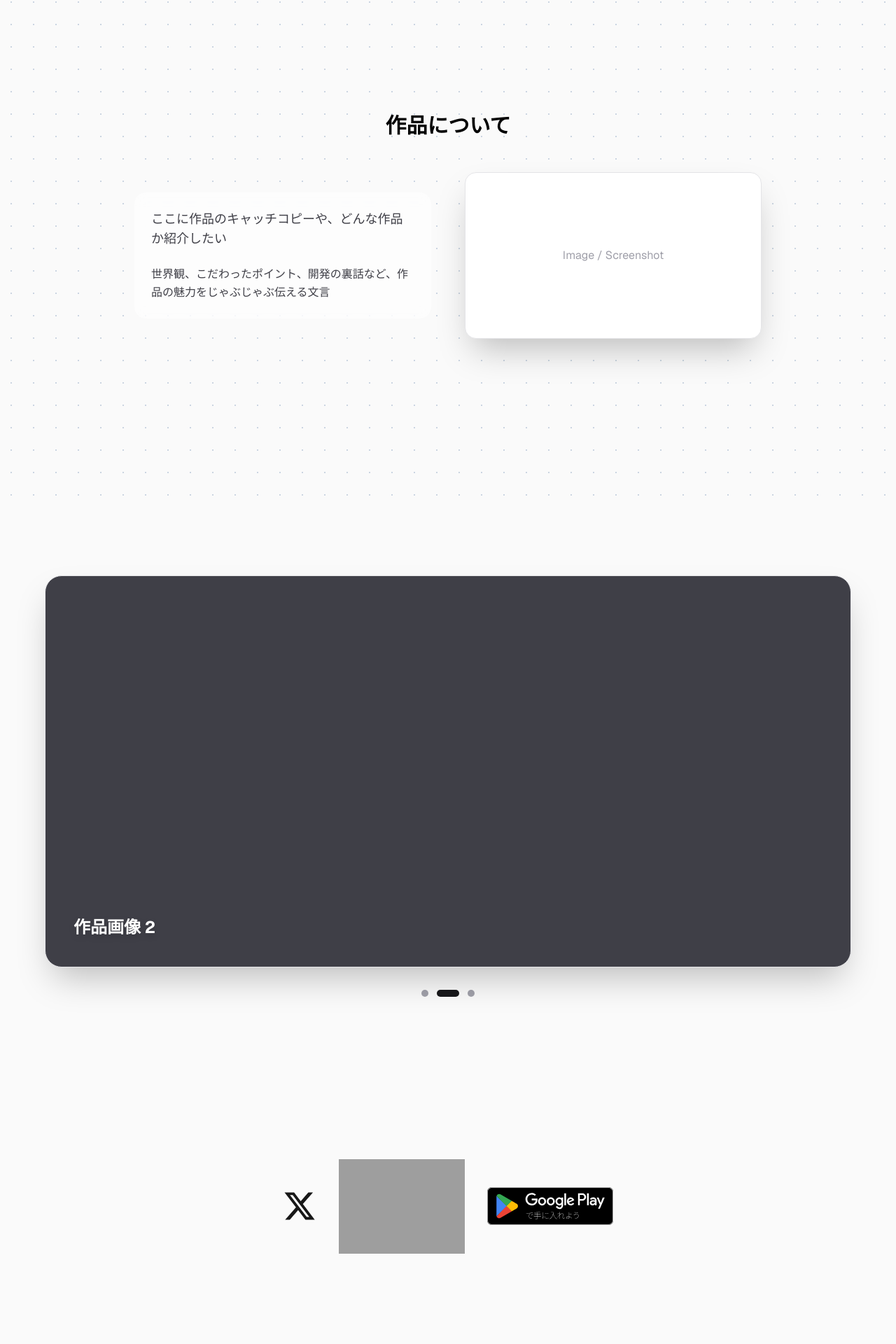
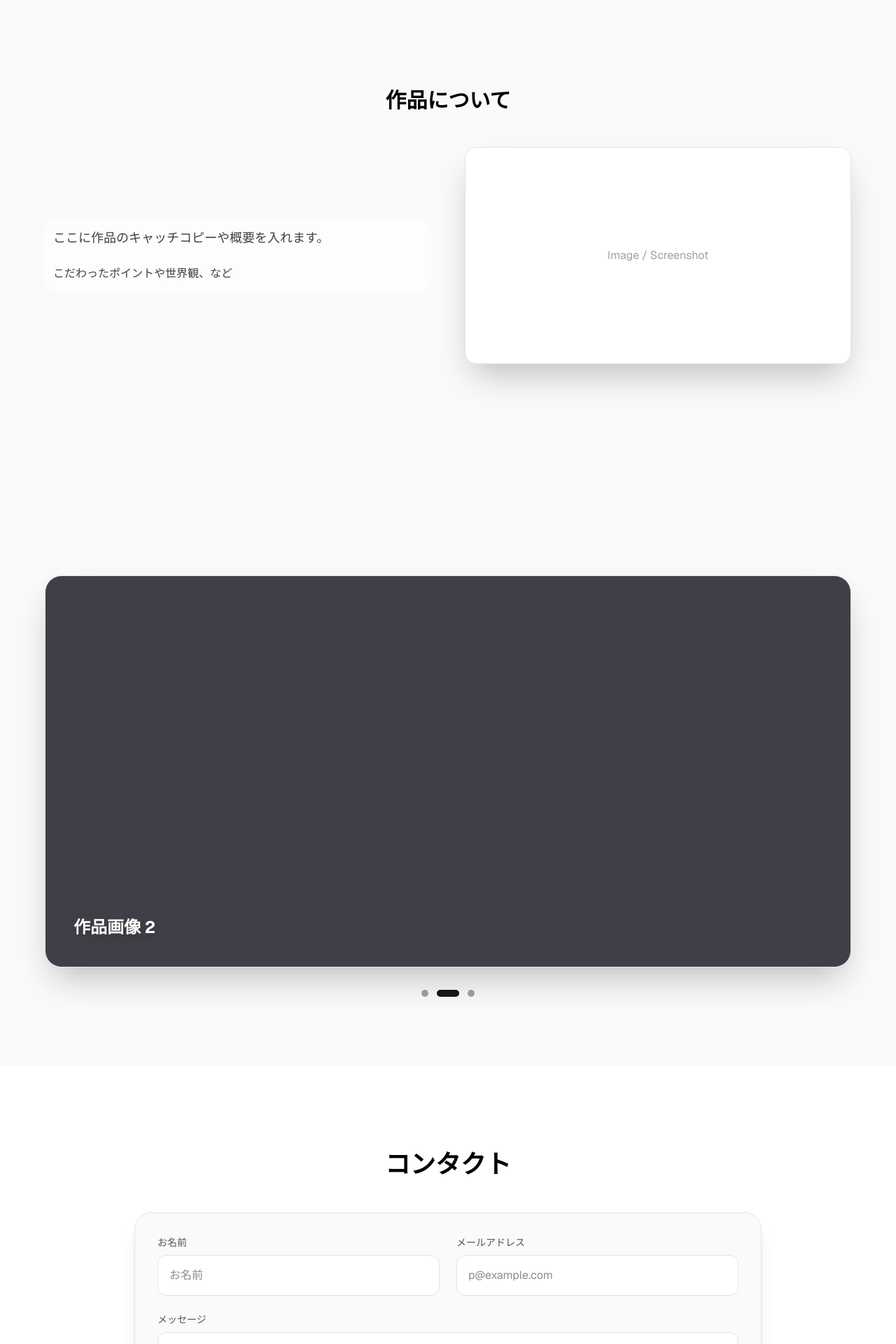
Before and after one commit to aokimakoto0322/arishiki-market-page, a Next.js app in the folder arishiki-market-web-app/: page / in a window 1280 px wide. Shown: the part 877-2797 px from the top of the page at 70% size. Built offline with nearby package versions, Linux system fonts and the light colour scheme; grey boxes are pictures that could not be loaded.

Commit message:
コンタクト機能実装

```diff
--- /dev/null
+++ b/arishiki-market-web-app/app/api/contact/route.ts
@@ -0,0 +1,36 @@
+import { NextResponse } from 'next/server';
+
+export async function POST(request: Request) {
+  try {
+    const { name, email, message } = await request.json();
+
+    const webhookUrl = process.env.DISCORD_WEBHOOK_URL;
+    if (!webhookUrl) {
+      return NextResponse.json({ error: "設定ミス" }, { status: 500 });
+    }
+
+    // Discordへのリクエスト
+    const response = await fetch(webhookUrl, {
+      method: 'POST',
+      headers: { 'Content-Type': 'application/json' },
+      body: JSON.stringify({
+        embeds: [{
+          title: "🕊️ ありしきまーけっとへのお便り 🕊️",
+          color: 0x3b82f6, // 綺麗なブルー
+          fields: [
+            { name: "お名前", value: name || "匿名", inline: true },
+            { name: "メールアドレス", value: email || "未入力", inline: true },
+            { name: "メッセージ", value: message },
+          ],
+          timestamp: new Date().toISOString(),
+        }]
+      }),
+    });
+
+    if (!response.ok) throw new Error("Discord送信失敗");
+
+    return NextResponse.json({ message: "成功しました！" }, { status: 200 });
+  } catch (error) {
+    return NextResponse.json({ error: "送信失敗" }, { status: 500 });
+  }
+}
--- a/arishiki-market-web-app/app/page.tsx
+++ b/arishiki-market-web-app/app/page.tsx
@@ -1,87 +1,92 @@
+"use client";
+
 import SliderSection from "@/components/SliderSection";
 import Image from "next/image";
+import { motion } from "framer-motion";
+import ContactForm from "@/components/Contact";
 
 export default function Home() {
   return (
     <div className="flex flex-col min-h-screen bg-zinc-50 font-sans dark:bg-black">
-      {/* セクション1：画面いっぱいにタイトルを表示 */}
+      {/* セクション1：タイトル（ふわっと浮かび上がる動き） */}
       <section className="flex h-screen w-full flex-col items-center justify-center bg-white dark:bg-black px-16">
-        <div className="flex flex-col items-center text-center">
+        <motion.div
+          initial={{ opacity: 0, y: 20 }}
+          animate={{ opacity: 1, y: 0 }}
+          transition={{ duration: 0.8 }}
+          className="flex flex-col items-center text-center"
+        >
           <h1 className="text-4xl font-semibold leading-tight tracking-tight text-black dark:text-zinc-50 sm:text-5xl whitespace-nowrap">
             ありしきまーけっと
           </h1>
-          {/* 下にスクロールを促すヒント */}
           <div className="mt-10 animate-bounce text-zinc-400">
             <p className="text-sm">Scroll down</p>
           </div>
-        </div>
+        </motion.div>
       </section>
 
+      {/* セクション2：作品概要（スクロールで見えてきたら表示） */}
+      <section className="relative flex min-h-screen w-full flex-col items-center justify-center bg-zinc-50 dark:bg-zinc-950 px-8 py-20 overflow-hidden">
+        {/* 背景ドット（省略） */}
 
-      {/* セクション2：画面いっぱいの作品概要 */}
-      <section className="relative flex min-h-screen w-full flex-col items-center justify-center bg-zinc-50 dark:bg-zinc-950 px-8 py-20 overflow-hidden">
-
-        {/* 背景のドット模様 */}
-        <div
-          className="absolute inset-0 z-0 opacity-100"
-          style={{
-            backgroundImage: `radial-gradient(
-              var(--dot-color, #d1d5db) 1px,
-              transparent 1px
-            )`,
-            backgroundSize: '32px 32px'
-          }}
-        />
-
-        {/* Tailwindの arbitrary values を使ってモードごとに色を変える場合 */}
-        <div
-          className="absolute inset-0 z-0 opacity-100 dark:hidden"
-          style={{
-            backgroundImage: 'radial-gradient(#cbd5e1 1px, transparent 1px)', // ライトモード用の少し濃いグレー
-            backgroundSize: '32px 32px'
-          }}
-        />
-        <div
-          className="absolute inset-0 z-0 hidden dark:block"
-          style={{
-            backgroundImage: 'radial-gradient(#475569 1px, transparent 1px)', // ダークモード用のドット
-            backgroundSize: '32px 32px'
-          }}
-        />
-
-        <div className="relative z-10 max-w-4xl w-full">
-          {/* 見出し */}
+        <motion.div
+          initial={{ opacity: 0 }}
+          whileInView={{ opacity: 1 }}
+          viewport={{ once: true }}
+          transition={{ duration: 1 }}
+          className="relative z-10 max-w-6xl w-full"
+        >
           <h2 className="text-2xl font-bold mb-12 text-center text-black dark:text-zinc-50 sm:text-3xl">
             作品について
           </h2>
 
-          {/* 概要コンテンツ */}
           <div className="grid grid-cols-1 md:grid-cols-2 gap-12 items-center">
-            {/* 左側：テキスト説明 */}
-            <div className="space-y-6 text-zinc-700 dark:text-zinc-300 leading-relaxed bg-white/50 dark:bg-black/20 p-6 rounded-2xl backdrop-blur-sm">
+            {/* 左側：テキスト（横からスライド） */}
+            <motion.div
+              initial={{ x: -50, opacity: 0 }}
+              whileInView={{ x: 0, opacity: 1 }}
+              transition={{ delay: 0.2 }}
+              className="space-y-6 text-zinc-700 dark:text-zinc-300 leading-relaxed bg-white/50 dark:bg-black/20 p-3 rounded-2xl backdrop-blur-sm"
+            >
               <p className="text-lg font-medium">
-                ここに作品のキャッチコピーや、どんな作品か紹介したい
+                ここに作品のキャッチコピーや概要を入れます。
               </p>
               <p>
-                世界観、こだわったポイント、開発の裏話など、作品の魅力をじゃぶじゃぶ伝える文言
+                こだわったポイントや世界観、など
               </p>
-            </div>
+            </motion.div>
 
-            {/* 右側：作品のイメージ画像など */}
-            <div className="relative aspect-video w-full overflow-hidden rounded-2xl bg-white dark:bg-zinc-800 shadow-2xl border border-zinc-200 dark:border-zinc-700">
+            {/* 右側：画像（ふわっと拡大） */}
+            <motion.div
+              whileHover={{ scale: 1.05 }} // マウスを乗せると少し大きく！
+              className="relative aspect-video w-full overflow-hidden rounded-2xl bg-white dark:bg-zinc-800 shadow-2xl border border-zinc-200 dark:border-zinc-700"
+            >
               <div className="flex items-center justify-center h-full text-zinc-400">
                 <p>Image / Screenshot</p>
               </div>
-            </div>
+            </motion.div>
           </div>
-        </div>
+        </motion.div>
       </section>
 
       {/* セクション3：自動スライド画像セクション */}
       <SliderSection />
 
-      {/* セクション4：スクロールした後に表示されるアイコン群 */}
-      <section className="flex min-h-[50vh] w-full flex-col items-center justify-center bg-zinc-50 dark:bg-zinc-900 py-20 px-16">
+      {/* セクション4: コンタクトフォーム（スクロールで見えてきたら表示） */}
+      <section>
+        <motion.div
+          initial={{ opacity: 0 }}
+          whileInView={{ opacity: 1 }}
+          viewport={{ once: true }}
+          transition={{ duration: 1 }}
+        >
+          <ContactForm />
+        </motion.div>
+      </section>
+
+
+      {/* セクション4：スクロールした後に表示されるアイコン群 ループ検知で止められたのでいったんコメントアウト */}
+      {/* <section className="flex min-h-[50vh] w-full flex-col items-center justify-center bg-zinc-50 dark:bg-zinc-900 py-20 px-16">
         <div className="flex flex-col items-center gap-8 sm:flex-row sm:items-center">
           <a href="https://x.com" target="_blank" rel="noopener noreferrer" className="inline-block">
             <svg className="w-12 h-12 hover:text-zinc-600 dark:hover:text-zinc-400 transition-colors" fill="currentColor" viewBox="0 0 24 24" xmlns="http://www.w3.org/2000/svg">
@@ -106,7 +111,7 @@ export default function Home() {
             />
           </a>
         </div>
-      </section>
+      </section> */}
     </div>
   );
 }
--- /dev/null
+++ b/arishiki-market-web-app/components/Contact.tsx
@@ -0,0 +1,114 @@
+"use client";
+import { useState } from "react";
+import { motion } from "framer-motion"; // せっかくなので動きも少し足しましょう！
+
+export default function ContactForm() {
+  const [status, setStatus] = useState("");
+  const [isSending, setIsSending] = useState(false); // 送信中の連打防止用
+
+  // Discordへ送信する処理
+  const handleSubmit = async (e: React.FormEvent<HTMLFormElement>) => {
+    e.preventDefault();
+    setIsSending(true);
+    setStatus("送信中...");
+
+    const form = e.currentTarget;
+    const formData = new FormData(form);
+    const data = {
+      name: formData.get("name"),
+      email: formData.get("email"),
+      message: formData.get("message"),
+    };
+
+    try {
+      const response = await fetch("/api/contact", {
+        method: "POST",
+        headers: {
+          "Content-Type": "application/json",
+        },
+        body: JSON.stringify(data)
+      });
+
+      if (response.ok) {
+        setStatus("送信しました。お問い合わせありがとうございます。");
+        form.reset(); // フォームをリセットして入力内容を消す
+      } else {
+        setStatus("送信に失敗しました。(レスポンスコードエラー）");
+      }
+
+    } catch (error) {
+      console.error("送信中にエラーが発生しました:", error);
+      setStatus("送信に失敗しました。");
+    } finally {
+      setIsSending(false);
+    }
+  };
+
+  return (
+    // min-h-screen で画面いっぱいに。flex で中身を中央に配置します
+    <section className="flex min-h-screen w-full flex-col items-center justify-center bg-white dark:bg-black px-8 py-20">
+
+      {/* フォーム全体をふわっと表示させるアニメーション */}
+      <motion.div
+        initial={{ opacity: 0, y: 20 }}
+        whileInView={{ opacity: 1, y: 0 }}
+        viewport={{ once: true }}
+        className="max-w-4xl w-full"
+      >
+        <h2 className="text-3xl font-bold mb-12 text-center text-black dark:text-zinc-50 sm:text-4xl">
+          コンタクト
+        </h2>
+
+        <form onSubmit={handleSubmit} className="space-y-6 bg-zinc-50 dark:bg-zinc-900/50 p-8 rounded-3xl border border-zinc-200 dark:border-zinc-800 shadow-xl">
+          <div className="grid grid-cols-1 md:grid-cols-2 gap-6">
+            <div>
+              <label className="block text-sm font-medium mb-2 text-zinc-600 dark:text-zinc-400">お名前</label>
+              <input
+                type="text"
+                name="name"
+                required
+                className="w-full p-4 rounded-xl border border-zinc-200 bg-white dark:bg-zinc-800 dark:border-zinc-700 focus:ring-2 focus:ring-blue-500 outline-none transition-all"
+                placeholder="お名前"
+              />
+            </div>
+            <div>
+              <label className="block text-sm font-medium mb-2 text-zinc-600 dark:text-zinc-400">メールアドレス</label>
+              <input
+                type="email"
+                name="email"
+                required
+                pattern=".+\@.+\..+"
+                className="w-full p-4 rounded-xl border border-zinc-200 bg-white dark:bg-zinc-800 dark:border-zinc-700 focus:ring-2 focus:ring-blue-500 outline-none transition-all"
+                placeholder="p@example.com"
+              />
+            </div>
+          </div>
+
+          <div>
+            <label className="block text-sm font-medium mb-2 text-zinc-600 dark:text-zinc-400">メッセージ</label>
+            <textarea
+              required
+              name="message"
+              className="w-full p-4 rounded-xl border border-zinc-200 bg-white dark:bg-zinc-800 dark:border-zinc-700 h-40 focus:ring-2 focus:ring-blue-500 outline-none transition-all"
+              placeholder="ゲームの感想など、お待ちしています！"
+            />
+          </div>
+
+          <button
+            type="submit"
+            disabled={isSending}
+            className={`w-full py-6 rounded-xl font-bold text-xl text-white transition-all shadow-lg ${isSending ? 'bg-zinc-400 cursor-not-allowed' : 'bg-blue-600 hover:bg-blue-700 active:scale-[0.98]'}`}
+          >
+            {isSending ? "送信中..." : "送信する"}
+          </button>
+
+          {status && (
+            <p className={`mt-4 text-center font-medium ${status.includes('失敗') || status.includes('エラー') ? 'text-red-500' : 'text-blue-500'}`}>
+              {status}
+            </p>
+          )}
+        </form>
+      </motion.div>
+    </section>
+  );
+}
--- a/arishiki-market-web-app/package.json
+++ b/arishiki-market-web-app/package.json
@@ -9,6 +9,7 @@
     "lint": "eslint"
   },
   "dependencies": {
+    "framer-motion": "^12.38.0",
     "init": "^0.1.2",
     "next": "16.2.3",
     "react": "19.2.4",
```
Also changed, not shown: 1 other file (tests, documents, lock files or other folders).
